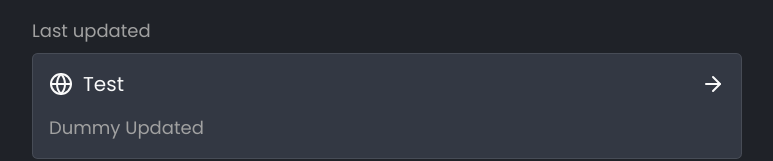
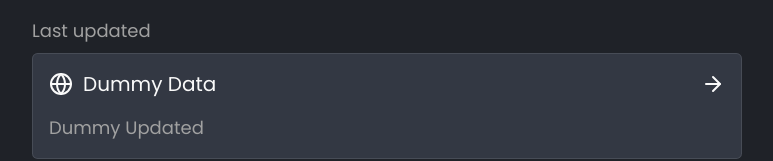
Before and after one commit to yousefdawood7/codexia, a Next.js app: page / in a window 1280 px wide. Shown: the part 265-426 px from the top of the page, without its empty margins (253-1026 px from the left). Built offline with nearby package versions, Linux system fonts and the light colour scheme; no server answers.

Commit message:
correct title rendering in ProjectCard component

```diff
--- a/src/features/projects/components/ProjectCard.tsx
+++ b/src/features/projects/components/ProjectCard.tsx
@@ -32,7 +32,7 @@ export default function ProjectCard({
       <ItemHeader className="flex justify-between">
         <aside className="flex items-center gap-2.5">
           {icon}
-          {title && <p className="text-xl">Test</p>}
+          {title && <p className="text-xl">{title}</p>}
         </aside>
         {operation}
       </ItemHeader>
```
